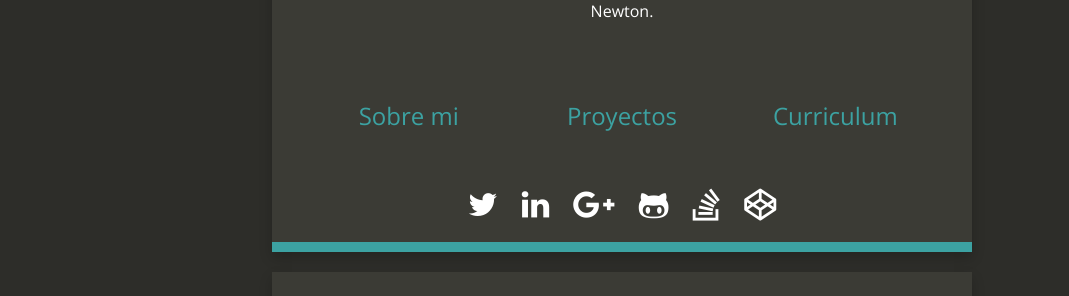
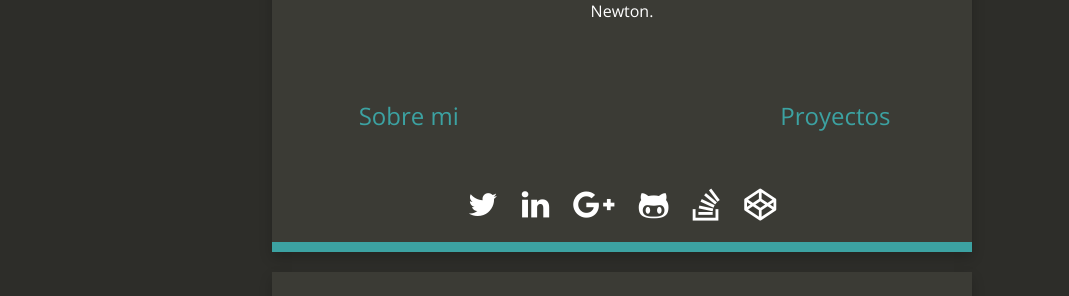
Before and after one commit to CarMoreno/carmoreno.github.io, a Jekyll site: the page built from index.html, in a window 1280 px wide. Shown: the part 284-580 px from the top of the page, without its empty margins (18-1087 px from the left). Built offline with Jekyll 4.4.1, drawn with Linux system fonts in a browser that asks for light colours; nearby versions of some CDN libraries.

Commit message:
Update index.html

```diff
--- a/index.html
+++ b/index.html
@@ -19,8 +19,9 @@ layout: default
             </div>
             <div class="row text-center">
               <div class="col-md-4"><h3><a href="http://carmoreno.github.io/about">Sobre mi</a></h3></div>
+              <div class="col-md-4"></div>
               <div class="col-md-4"><h3><a href="http://carmoreno.github.io/proyectos/">Proyectos</a></h3></div>
-              <div class="col-md-4"><h3><a href="http://carmoreno.github.io/curriculum.pdf" target="_blank">Curriculum</a></h3></div>
+
             </div>
             <div class="links">
                 {% if site.twitter_username %}<a href="http://www.twitter.com/{{ site.twitter_username }}" target="_new"><i class="fa fa-twitter fa-2x"></i></a>{% endif %}
```
